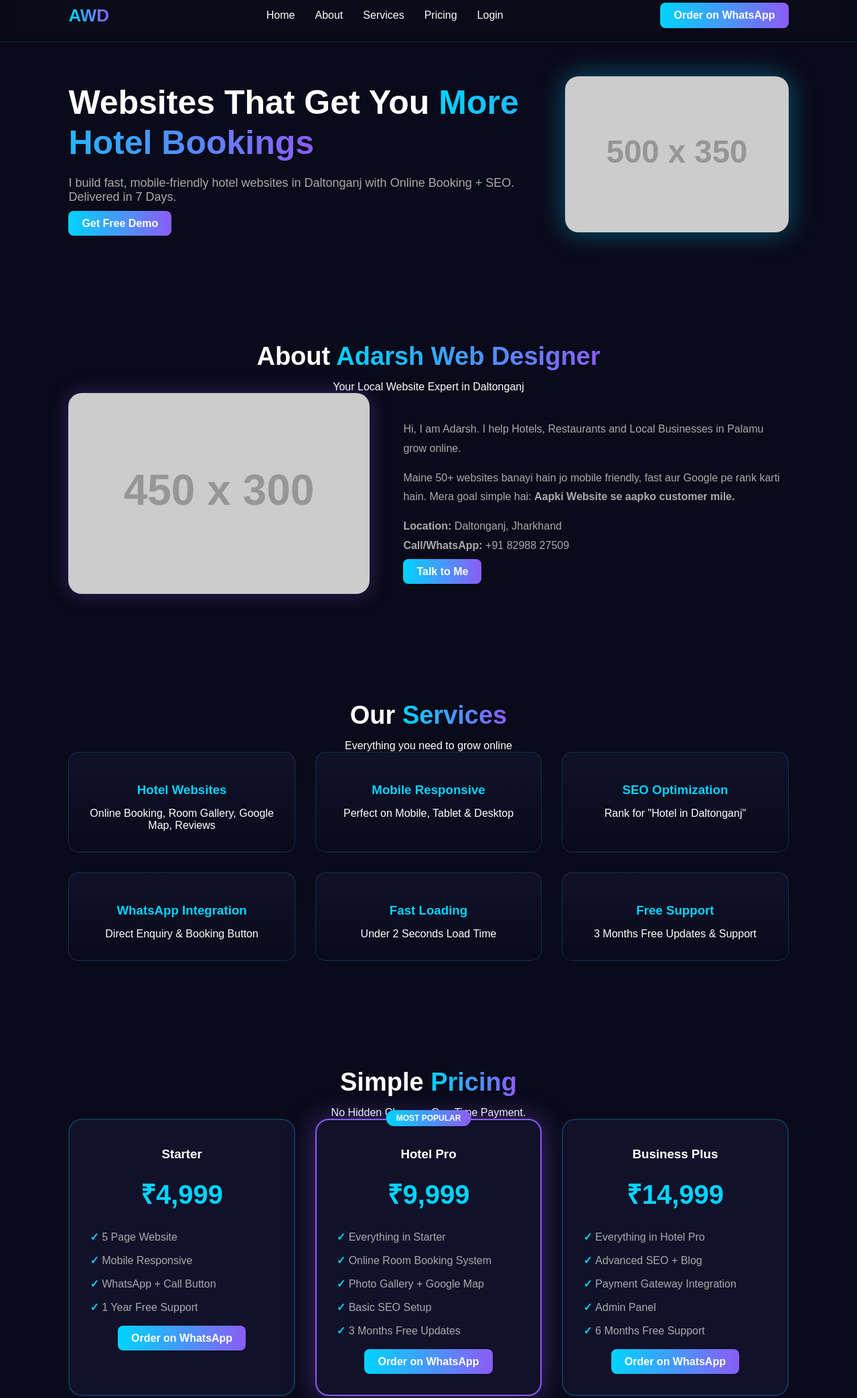
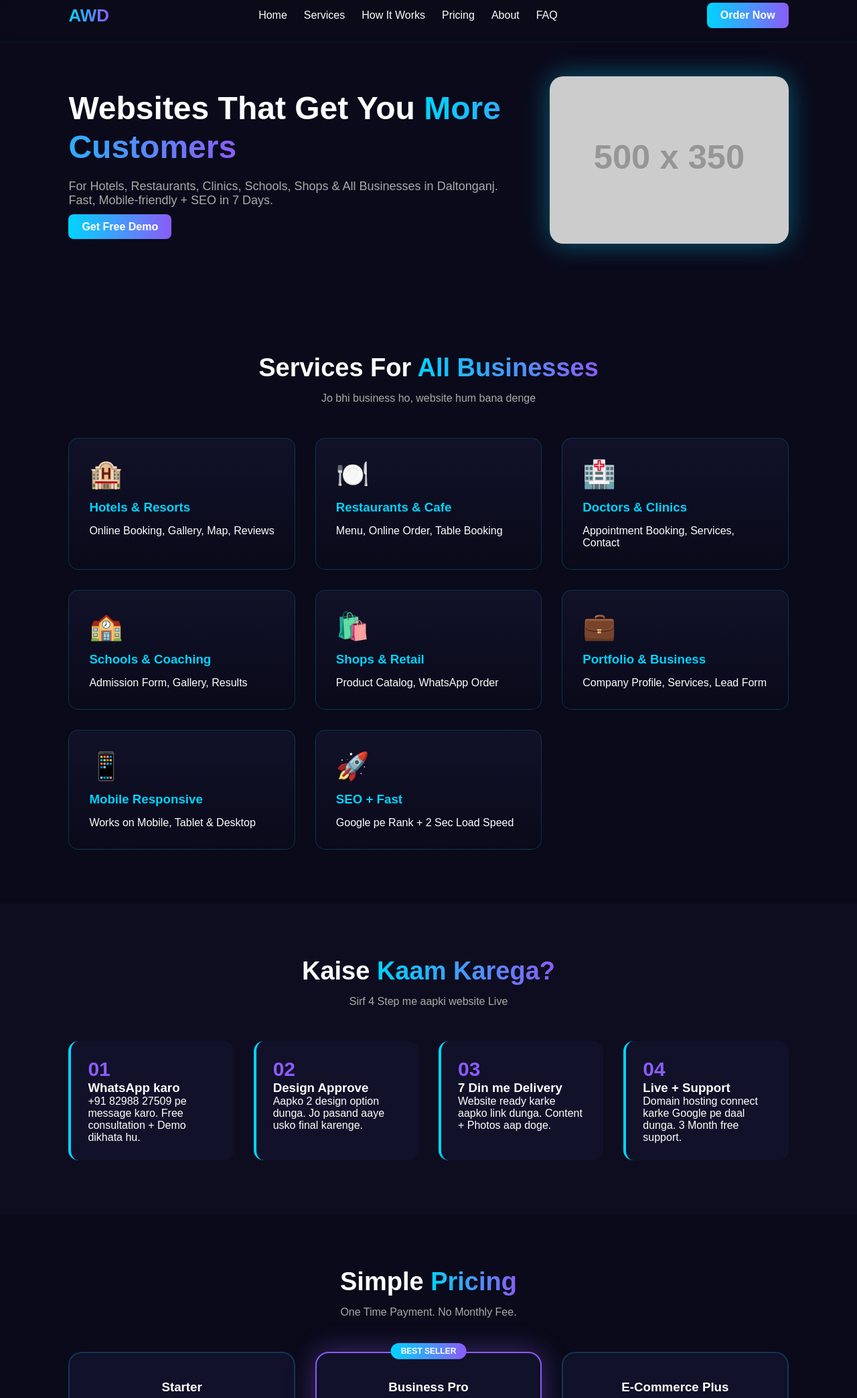
Before and after one commit to kartiktiwari408-glitch/Adarsh-retails, a plain HTML site: page index.html in a window 1280 px wide. Shown: the part 16-2104 px from the top of the page at 67% size. Drawn offline with Linux system fonts and the light colour scheme; placeholder pictures from the web are drawn by us.

Commit message:
Update index.html

```diff
--- a/index.html
+++ b/index.html
@@ -3,44 +3,43 @@
 <head>
   <meta charset="UTF-8">
   <meta name="viewport" content="width=device-width, initial-scale=1.0">
-  <title>Adarsh Web Designer | AWD - Hotel Websites in Daltonganj</title>
+  <title>Adarsh Web Designer | AWD - Websites for All Businesses</title>
   <style>
     *{margin:0;padding:0;box-sizing:border-box;font-family:'Poppins',sans-serif;scroll-behavior:smooth;}
     body{background:#0a0a1a;color:#fff;}
     :root{--cyan:#00D4FF;--purple:#8B5CF6;--dark:#0a0a1a;}
 
-    /* Navbar */
     nav{display:flex;justify-content:space-between;align-items:center;padding:20px 8%;background:rgba(10,10,26,0.9);backdrop-filter:blur(10px);position:fixed;width:100%;z-index:1000;border-bottom:1px solid rgba(0,212,255,0.1);}
     .logo{font-size:26px;font-weight:800;background:linear-gradient(90deg,var(--cyan),var(--purple));-webkit-background-clip:text;-webkit-text-fill-color:transparent;}
-    nav ul{display:flex;gap:30px;list-style:none;}
+    nav ul{display:flex;gap:25px;list-style:none;}
     nav a{color:#fff;text-decoration:none;font-weight:500;transition:0.3s;} nav a:hover{color:var(--cyan);}
     .btn{background:linear-gradient(90deg,var(--cyan),var(--purple));padding:10px 20px;border-radius:8px;color:#fff;text-decoration:none;font-weight:600;border:none;cursor:pointer;}
 
-    /* Hero */
     .hero{display:flex;align-items:center;justify-content:space-between;padding:130px 8% 80px;gap:40px;}
-    .hero-text h1{font-size:50px;line-height:1.2;}
+    .hero-text h1{font-size:48px;line-height:1.2;}
     .hero-text h1 span{background:linear-gradient(90deg,var(--cyan),var(--purple));-webkit-background-clip:text;-webkit-text-fill-color:transparent;}
     .hero-text p{margin:20px 0;color:#aaa;font-size:18px;}
     .hero-img img{width:500px;max-width:100%;border-radius:20px;box-shadow:0 0 40px rgba(0,212,255,0.4);}
 
-    /* Section Title */
     .section{padding:80px 8%;text-align:center;}
     .section h2{font-size:38px;margin-bottom:15px;}
     .section h2 span{background:linear-gradient(90deg,var(--cyan),var(--purple));-webkit-background-clip:text;-webkit-text-fill-color:transparent;}
-    .section p{subtitle}{color:#aaa;margin-bottom:50px;}
+    .subtitle{color:#aaa;margin-bottom:50px;}
 
-    /* Services */
     .grid{display:grid;grid-template-columns:repeat(auto-fit,minmax(250px,1fr));gap:30px;}
-    .card{background:linear-gradient(180deg,#111129,#0a0a1a);padding:30px;border-radius:15px;border:1px solid rgba(0,212,255,0.2);transition:0.3s;}
+    .card{background:linear-gradient(180deg,#111129,#0a0a1a);padding:30px;border-radius:15px;border:1px solid rgba(0,212,255,0.2);transition:0.3s;text-align:left;}
     .card:hover{transform:translateY(-10px);border-color:var(--purple);box-shadow:0 10px 30px rgba(139,92,246,0.3);}
     .card h3{color:var(--cyan);margin:15px 0;}
+    .icon{font-size:40px;}
 
-    /* About */
     .about{display:flex;gap:50px;align-items:center;text-align:left;}
     .about img{width:450px;border-radius:20px;box-shadow:0 0 30px rgba(139,92,246,0.3);}
     .about p{color:#aaa;line-height:1.8;margin:15px 0;}
 
-    /* Pricing */
+    .steps{display:grid;grid-template-columns:repeat(auto-fit,minmax(220px,1fr));gap:30px;text-align:left;}
+    .step{background:#111129;padding:25px;border-radius:15px;border-left:4px solid var(--cyan);}
+    .step-num{font-size:30px;font-weight:800;color:var(--purple);}
+
     .price-grid{display:grid;grid-template-columns:repeat(auto-fit,minmax(300px,1fr));gap:30px;}
     .price-card{background:#111129;padding:40px 30px;border-radius:20px;border:2px solid rgba(0,212,255,0.2);position:relative;}
     .price-card.popular{border-color:var(--purple);box-shadow:0 0 40px rgba(139,92,246,0.4);}
@@ -49,9 +48,10 @@
     .price-card ul{list-style:none;text-align:left;margin:20px 0;}
     .price-card ul li{padding:8px 0;color:#aaa;} .price-card ul li:before{content:"✓ ";color:var(--cyan);font-weight:bold;}
 
-    /* Footer */
+    .faq{max-width:800px;margin:auto;text-align:left;}
+    .faq-item{background:#111129;padding:20px;border-radius:10px;margin-bottom:15px;border:1px solid rgba(0,212,255,0.1);}
+
     footer{padding:40px 8%;text-align:center;border-top:1px solid #222;background:#0a0a1a;}
-    footer .btn{margin:10px;}
 
     @media(max-width:768px){.hero,.about{flex-direction:column;} nav ul{display:none;}}
   </style>
@@ -63,65 +63,82 @@
     <div class="logo">AWD</div>
     <ul>
       <li><a href="#home">Home</a></li>
+      <li><a href="#services">Services</a></li>
+      <li><a href="#how">How It Works</a></li>
+      <li><a href="#pricing">Pricing</a></li>
       <li><a href="#about">About</a></li>
-      <li><a href="#services">Services</a></li>
-      <li><a href="#pricing">Pricing</a></li>
-      <li><a href="login.html">Login</a></li>
+      <li><a href="#faq">FAQ</a></li>
     </ul>
-    <a href="https://wa.me/918298827509" class="btn">Order on WhatsApp</a>
+    <a href="https://wa.me/918298827509" class="btn">Order Now</a>
   </nav>
 
   <!-- Hero -->
   <section class="hero" id="home">
     <div class="hero-text">
-      <h1>Websites That Get You <span>More Hotel Bookings</span></h1>
-      <p>I build fast, mobile-friendly hotel websites in Daltonganj with Online Booking + SEO. Delivered in 7 Days.</p>
+      <h1>Websites That Get You <span>More Customers</span></h1>
+      <p>For Hotels, Restaurants, Clinics, Schools, Shops & All Businesses in Daltonganj. Fast, Mobile-friendly + SEO in 7 Days.</p>
       <a href="https://wa.me/918298827509?text=Hi%20Adarsh,%20I%20want%20a%20free%20demo%20website" class="btn">Get Free Demo</a>
     </div>
     <div class="hero-img">
-      <img src="https://via.placeholder.com/500x350/111129/00D4FF?text=Hotel+Website+Demo" alt="Hotel Website">
+      <img src="https://via.placeholder.com/500x350/111129/00D4FF?text=Website+Mockup+for+All+Business" alt="Website Demo">
     </div>
   </section>
 
-  <!-- About -->
-  <section class="section" id="about">
-    <h2>About <span>Adarsh Web Designer</span></h2>
-    <p class="subtitle">Your Local Website Expert in Daltonganj</p>
-    <div class="about">
-      <img src="https://via.placeholder.com/450x300/111129/8B5CF6?text=AWD+Workspace" alt="About">
-      <div>
-        <p>Hi, I am Adarsh. I help Hotels, Restaurants and Local Businesses in Palamu grow online.</p>
-        <p>Maine 50+ websites banayi hain jo mobile friendly, fast aur Google pe rank karti hain. Mera goal simple hai: <b>Aapki Website se aapko customer mile.</b></p>
-        <p><b>Location:</b> Daltonganj, Jharkhand<br><b>Call/WhatsApp:</b> +91 82988 27509</p>
-        <a href="https://wa.me/918298827509" class="btn">Talk to Me</a>
-      </div>
+  <!-- Services - FOR ALL BUSINESS -->
+  <section class="section" id="services">
+    <h2>Services For <span>All Businesses</span></h2>
+    <p class="subtitle">Jo bhi business ho, website hum bana denge</p>
+    <div class="grid">
+      <div class="card"><div class="icon">🏨</div><h3>Hotels & Resorts</h3><p>Online Booking, Gallery, Map, Reviews</p></div>
+      <div class="card"><div class="icon">🍽️</div><h3>Restaurants & Cafe</h3><p>Menu, Online Order, Table Booking</p></div>
+      <div class="card"><div class="icon">🏥</div><h3>Doctors & Clinics</h3><p>Appointment Booking, Services, Contact</p></div>
+      <div class="card"><div class="icon">🏫</div><h3>Schools & Coaching</h3><p>Admission Form, Gallery, Results</p></div>
+      <div class="card"><div class="icon">🛍️</div><h3>Shops & Retail</h3><p>Product Catalog, WhatsApp Order</p></div>
+      <div class="card"><div class="icon">💼</div><h3>Portfolio & Business</h3><p>Company Profile, Services, Lead Form</p></div>
+      <div class="card"><div class="icon">📱</div><h3>Mobile Responsive</h3><p>Works on Mobile, Tablet & Desktop</p></div>
+      <div class="card"><div class="icon">🚀</div><h3>SEO + Fast</h3><p>Google pe Rank + 2 Sec Load Speed</p></div>
     </div>
   </section>
 
-  <!-- Services -->
-  <section class="section" id="services">
-    <h2>Our <span>Services</span></h2>
-    <p class="subtitle">Everything you need to grow online</p>
-    <div class="grid">
-      <div class="card"><h3>Hotel Websites</h3><p>Online Booking, Room Gallery, Google Map, Reviews</p></div>
-      <div class="card"><h3>Mobile Responsive</h3><p>Perfect on Mobile, Tablet & Desktop</p></div>
-      <div class="card"><h3>SEO Optimization</h3><p>Rank for "Hotel in Daltonganj"</p></div>
-      <div class="card"><h3>WhatsApp Integration</h3><p>Direct Enquiry & Booking Button</p></div>
-      <div class="card"><h3>Fast Loading</h3><p>Under 2 Seconds Load Time</p></div>
-      <div class="card"><h3>Free Support</h3><p>3 Months Free Updates & Support</p></div>
+  <!-- How It Works -->
+  <section class="section" id="how" style="background:#0d0d1f;">
+    <h2>Kaise <span>Kaam Karega?</span></h2>
+    <p class="subtitle">Sirf 4 Step me aapki website Live</p>
+    <div class="steps">
+      <div class="step">
+        <div class="step-num">01</div>
+        <h3>WhatsApp karo</h3>
+        <p>+91 82988 27509 pe message karo. Free consultation + Demo dikhata hu.</p>
+      </div>
+      <div class="step">
+        <div class="step-num">02</div>
+        <h3>Design Approve</h3>
+        <p>Aapko 2 design option dunga. Jo pasand aaye usko final karenge.</p>
+      </div>
+      <div class="step">
+        <div class="step-num">03</div>
+        <h3>7 Din me Delivery</h3>
+        <p>Website ready karke aapko link dunga. Content + Photos aap doge.</p>
+      </div>
+      <div class="step">
+        <div class="step-num">04</div>
+        <h3>Live + Support</h3>
+        <p>Domain hosting connect karke Google pe daal dunga. 3 Month free support.</p>
+      </div>
     </div>
   </section>
 
   <!-- Pricing -->
   <section class="section" id="pricing">
     <h2>Simple <span>Pricing</span></h2>
-    <p class="subtitle">No Hidden Charges. One Time Payment.</p>
+    <p class="subtitle">One Time Payment. No Monthly Fee.</p>
     <div class="price-grid">
       <div class="price-card">
         <h3>Starter</h3>
         <div class="price">₹4,999</div>
         <ul>
           <li>5 Page Website</li>
+          <li>For Shop, Clinic, Portfolio</li>
           <li>Mobile Responsive</li>
           <li>WhatsApp + Call Button</li>
           <li>1 Year Free Support</li>
@@ -130,38 +147,66 @@
       </div>
 
       <div class="price-card popular">
-        <div class="popular-badge">MOST POPULAR</div>
-        <h3>Hotel Pro</h3>
+        <div class="popular-badge">BEST SELLER</div>
+        <h3>Business Pro</h3>
         <div class="price">₹9,999</div>
         <ul>
-          <li>Everything in Starter</li>
-          <li>Online Room Booking System</li>
+          <li>10 Page Website</li>
+          <li>For Hotel, Restaurant, School</li>
           <li>Photo Gallery + Google Map</li>
+          <li>Online Booking/Form</li>
           <li>Basic SEO Setup</li>
           <li>3 Months Free Updates</li>
         </ul>
-        <a href="https://wa.me/918298827509?text=I%20want%20Hotel%20Pro%20Plan" class="btn">Order on WhatsApp</a>
+        <a href="https://wa.me/918298827509?text=I%20want%20Business%20Pro%20Plan" class="btn">Order on WhatsApp</a>
       </div>
 
       <div class="price-card">
-        <h3>Business Plus</h3>
+        <h3>E-Commerce Plus</h3>
         <div class="price">₹14,999</div>
         <ul>
-          <li>Everything in Hotel Pro</li>
+          <li>Unlimited Pages</li>
+          <li>Product Catalog + Cart</li>
+          <li>Payment Gateway</li>
+          <li>Admin Panel</li>
           <li>Advanced SEO + Blog</li>
-          <li>Payment Gateway Integration</li>
-          <li>Admin Panel</li>
           <li>6 Months Free Support</li>
         </ul>
-        <a href="https://wa.me/918298827509?text=I%20want%20Business%20Plus%20Plan" class="btn">Order on WhatsApp</a>
+        <a href="https://wa.me/918298827509?text=I%20want%20E-Commerce%20Plan" class="btn">Order on WhatsApp</a>
       </div>
+    </div>
+  </section>
+
+  <!-- About -->
+  <section class="section" id="about">
+    <h2>About <span>Adarsh Web Designer</span></h2>
+    <div class="about">
+      <img src="https://via.placeholder.com/450x300/111129/8B5CF6?text=Adarsh+AWD" alt="About">
+      <div>
+        <p>Hi, I am Adarsh from Daltonganj. Main pichle 3 saal se local businesses ki website bana raha hu.</p>
+        <p>Mera mission: <b>Daltonganj ke har business ko online lana.</b> Taaki customer Google pe aapko dhoondh sake.</p>
+        <p><b>Why Me?</b><br>✓ 7 Din me Delivery<br>✓ Lifetime Support<br>✓ Local Support in Daltonganj<br>✓ No Hidden Charges</p>
+        <p><b>Call/WhatsApp:</b> +91 82988 27509</p>
+        <a href="https://wa.me/918298827509" class="btn">Talk to Me</a>
+      </div>
+    </div>
+  </section>
+
+  <!-- FAQ -->
+  <section class="section" id="faq">
+    <h2>Frequently Asked <span>Questions</span></h2>
+    <div class="faq">
+      <div class="faq-item"><h3>Q: Website banane me kitna time lagega?</h3><p>A: 7 Din me complete website delivery. Content turant doge to aur jaldi.</p></div>
+      <div class="faq-item"><h3>Q: Domain aur Hosting ka kya?</h3><p>A: Main setup kar dunga. Cost alag se ~₹2000/year. Ya aap khud le sakte ho.</p></div>
+      <div class="faq-item"><h3>Q: Payment kaise karna hai?</h3><p>A: 50% advance, 50% delivery ke baad. UPI/PhonePe/GooglePay sab chalta hai.</p></div>
+      <div class="faq-item"><h3>Q: Baad me changes honge kya?</h3><p>A: Haan, 3 Month tak free small changes. Uske baad bhi support milega.</p></div>
     </div>
   </section>
 
   <!-- CTA -->
   <section class="section" style="background:linear-gradient(135deg,rgba(0,212,255,0.1),rgba(139,92,246,0.1));">
-    <h2>Ready to Start?</h2>
-    <p>Let's build a website that brings you customers 24x7</p>
+    <h2>Ready to Grow Online?</h2>
+    <p>Let's build a website that works for you 24x7</p>
     <a href="https://wa.me/918298827509" class="btn">Order on WhatsApp: +91 82988 27509</a>
   </section>
 
```
